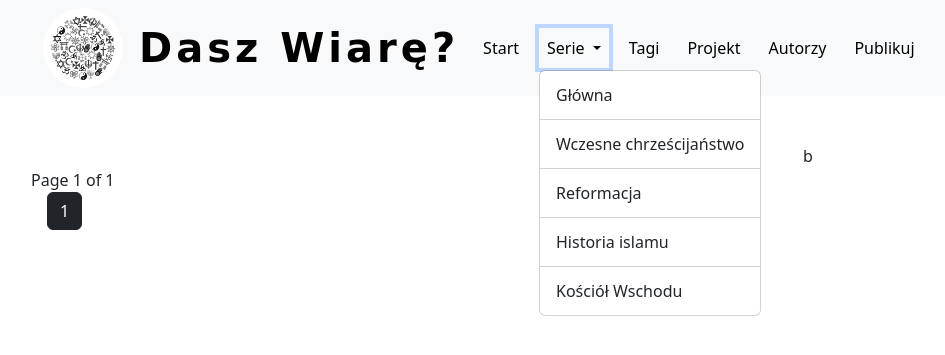
After one commit to 90sidorta/dw_blog_django, a Django app: page /series/main_series in a window 1280 px wide, after a click on "Serie". The commit adds this page. Shown: the top 355 px of the page, without its empty margins (39-984 px from the left). Run offline with Django 4.2, Linux system fonts and the light colour scheme; data that the repository does not hold is empty; some web fonts are replaced.

Commit message:
add pagination:

```diff
--- a/dw_blog_django/apps/blog/urls.py
+++ b/dw_blog_django/apps/blog/urls.py
@@ -1,7 +1,8 @@
 from django.urls import path
 
-from dw_blog_django.apps.blog.views import MainView
+from dw_blog_django.apps.blog.views import MainPostView, MainSeriesView
 
 urlpatterns = [
-    path("", MainView.as_view(), name="main"),
+    path("", MainPostView.as_view(), name="main"),
+    path("series/main_series", MainSeriesView.as_view(), name="main_series"),
 ]
--- a/dw_blog_django/apps/blog/views.py
+++ b/dw_blog_django/apps/blog/views.py
@@ -3,7 +3,7 @@ from django.views.generic import ListView
 from dw_blog_django.apps.blog.models import Post
 
 
-class MainView(ListView):
+class MainPostView(ListView):
     model = Post
     template_name = "blog/index.html"
     context_object_name = "posts"
@@ -21,4 +21,20 @@ class MainView(ListView):
                 86,
                 91,
             ]
-        ).order_by("-episode_number")[:10]
+        ).order_by("-episode_number")[:8]
+
+
+class MainSeriesView(ListView):
+    model = Post
+    template_name = "blog/pages/main_series.html"
+    content_object_name = "main_posts"
+    paginate_by = 3
+
+    def get_queryset(self):
+        queryset = super().get_queryset()
+        return queryset.filter(series="main").order_by("-episode_number")
+
+    def get_context_data(self, **kwargs):
+        context = super().get_context_data(**kwargs)
+        context["main_posts"] = context["object_list"]
+        return context
--- a/dw_blog_django/templates/base/navbar.html
+++ b/dw_blog_django/templates/base/navbar.html
@@ -11,7 +11,7 @@
         <div class="collapse navbar-collapse" id="navbarSupportedContent">
             <ul class="navbar-nav me-auto mb-2 mb-lg-0">
                 <li class="nav-item">
-                    <a class="nav-link active" aria-current="page" href="#">Start</a>
+                    <a class="nav-link active" aria-current="page" href="/">Start</a>
                 </li>
                 <li class="nav-item dropdown">
                     <a class="nav-link dropdown-toggle" href="#" role="button" data-bs-toggle="dropdown"
@@ -20,7 +20,7 @@
                     </a>
                     <ul class="dropdown-menu">
                         <li>
-                            <a class="dropdown-item" href="#">Główna</a>
+                            <a class="dropdown-item" href="series/main_series">Główna</a>
                             <hr class="dropdown-divider">
                         </li>
                         <li>
--- /dev/null
+++ b/dw_blog_django/templates/blog/components/post_list.html
@@ -0,0 +1,45 @@
+<div class="container pt-5">
+    <div class="row">
+        <div class="col-12 col-lg-8">
+            {% for post in posts %}
+            <a class="text-decoration-none" href="#">
+                <div class="card border-0 pb-2 pb-sm-4">
+                    <div class="row">
+                        <div class="col-8">
+                            <div class="card-body p-0">
+                                <div class="pb-2 text-body ">{{post.author}}</div>
+                                <h3 class="mb-1 text-body fw-bolg">{{post.title}},</h3>
+                                <h5 class="text-muted fs-6">{{post.subtitle}}</h5>
+                                <p class="d-none d-md-block">{{ post.content|truncatewords:20 }}</p>
+                                <div class="text-muted">Opublikowany {{post.created_at|date:"d-m-Y"}}</div>
+                            </div>
+                        </div>
+                        <div class="col-4">
+                            <img src="https://picsum.photos/id/237/205/115" class="img-fluid float-end">
+                        </div>
+                    </div>
+                </div>
+            </a>
+            {% endfor %}
+        </div>
+        <div class="d-none d-lg-block col-4">b</div>
+    </div>
+    <div class="row">
+        Page {{page_obj.number}} of {{page_obj.paginator.num_pages}}
+        <ul class="ms-1">
+            {% if page_obj.has_previous %}
+            <a class="btn btn-outline-dark mb-4" href="?page=1">First</a>
+            {% endif %}
+            {% for page_number in page_obj.paginator.page_range %}
+            {% if page_obj.number == page_number %}
+            <a class="btn btn-dark mb-4" href="?page={{ page_number }}">{{ page_number }}</a>
+            {% elif page_number > page_obj.number|add:'-3' or page_number > page_obj.number|add:'3' %}
+            <a class="btn btn-outline-dark mb-4" href="?page={{ page_number }}">{{ page_number }}</a>
+            {% endif %}
+            {% endfor %}
+            {% if page_obj.has_next %}
+            <a class="btn btn-outline-dark mb-4" href="?page={{ page_obj.paginator.num_pages}}">Last</a>
+            {% endif %}
+        </ul>
+    </div>
+</div>
--- /dev/null
+++ b/dw_blog_django/templates/blog/pages/main_series.html
@@ -0,0 +1,12 @@
+{% extends "../../base/base.html" %}
+
+{% block title %}
+Główna seria
+{% endblock %}
+
+
+{% block template %}
+{% include "../../base/navbar.html" %}
+{% include "../components/post_list.html" with posts=main_posts%}
+
+{% endblock %}
```
Also changed, not shown: dw_blog_django/templates/blog/index.html (+1 -28 lines).
